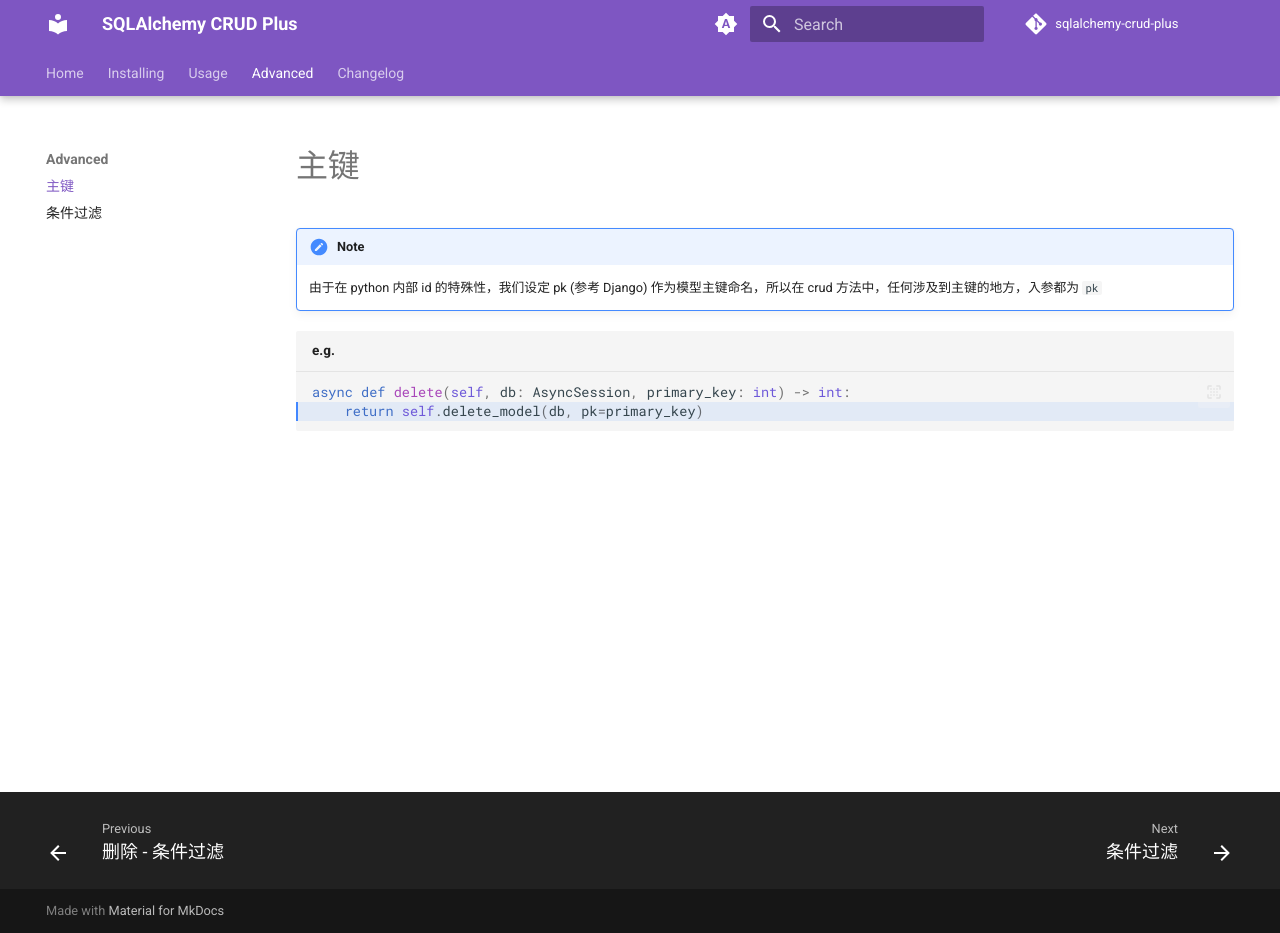
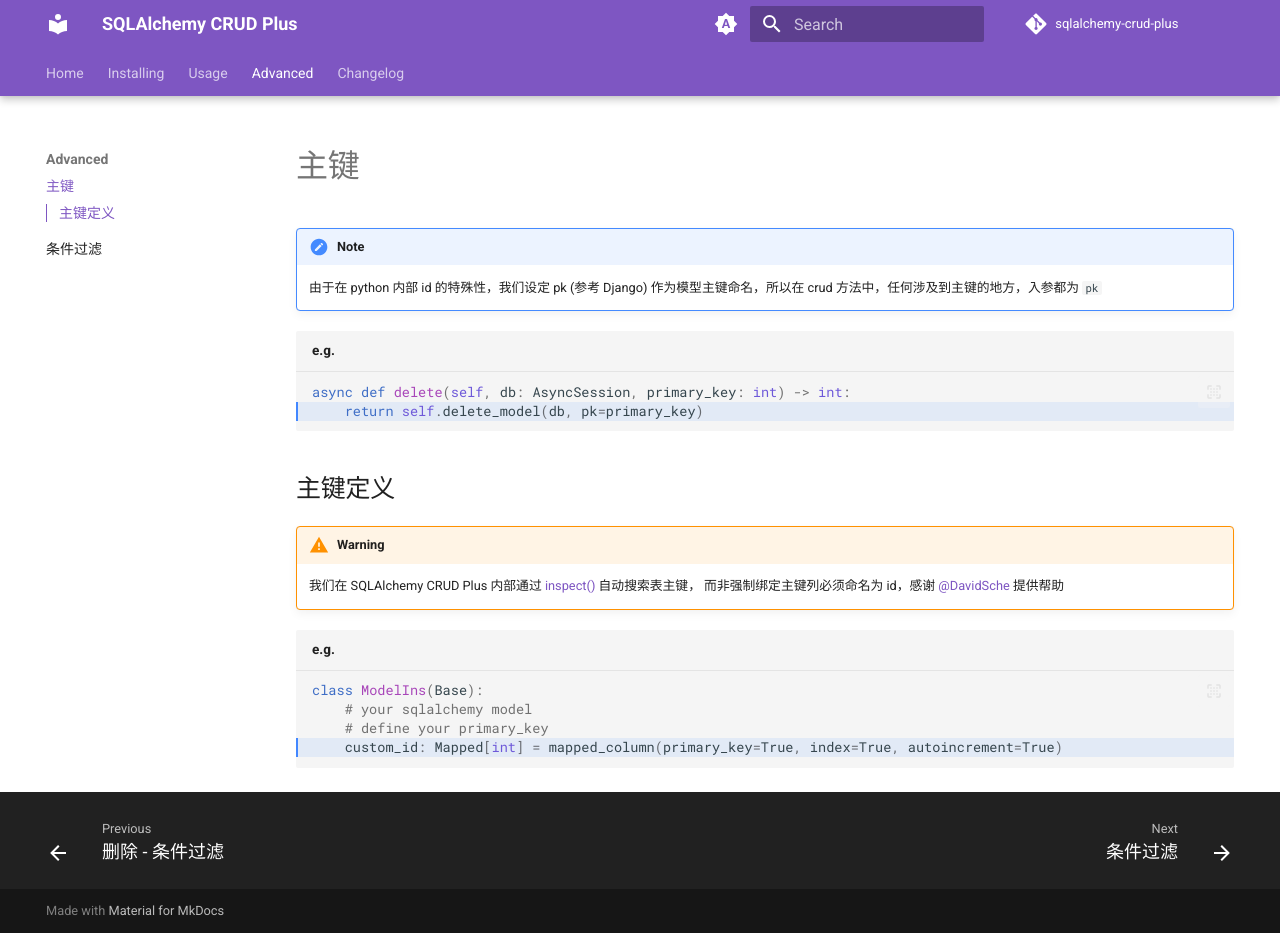
Before and after one commit to fastapi-practices/sqlalchemy-crud-plus, an MkDocs documentation site: the page built from docs/advanced/primary_key.md, in a window 1280 px wide and 933 px high. Built offline with MkDocs 1.6.1 and Material for MkDocs 9.7.7, drawn with Linux system fonts in a browser that asks for light colours; comment, search, counter and statistics services are not loaded.

Commit message:
Update docs for primary key

````diff
--- a/docs/advanced/primary_key.md
+++ b/docs/advanced/primary_key.md
@@ -6,3 +6,17 @@
 async def delete(self, db: AsyncSession, primary_key: int) -> int:
     return self.delete_model(db, pk=primary_key)
 ```
+
+## 主键定义
+
+!!! warning 自动主键
+
+    我们在 SQLAlchemy CRUD Plus 内部通过 [inspect()](https://docs.sqlalchemy.org/en/20/core/inspection.html) 自动搜索表主键，
+    而非强制绑定主键列必须命名为 id，感谢 [@DavidSche](https://github.com/DavidSche) 提供帮助
+
+```py title="e.g." hl_lines="4"
+class ModelIns(Base):
+    # your sqlalchemy model
+    # define your primary_key
+    custom_id: Mapped[int] = mapped_column(primary_key=True, index=True, autoincrement=True)
+```
````
Also changed, not shown: docs/usage/delete_model.md (+3 -1 lines), docs/usage/select_model.md (+4 -5 lines), docs/usage/update_model.md (+3 -1 lines).
